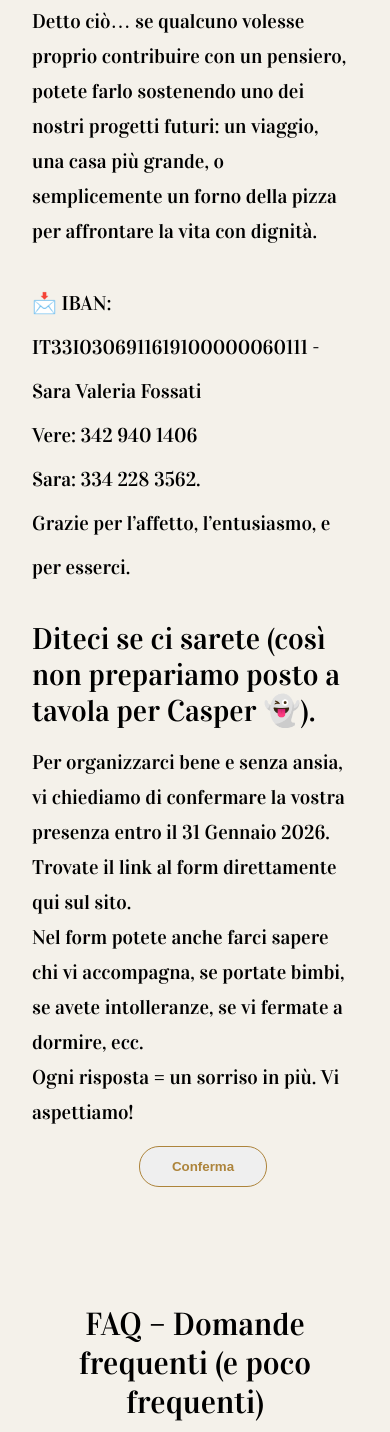
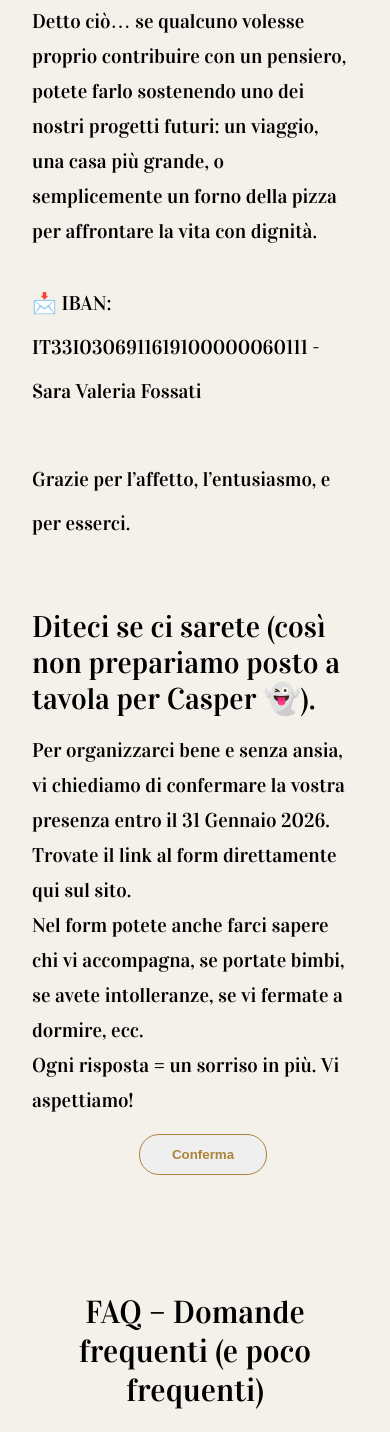
Before and after one commit to Sarafossati/saraeverenawedding, a React (Create React App) app: page / in a window 390 px wide. Shown: the part 4477-5909 px from the top of the page. Built offline with nearby package versions, Linux system fonts and the light colour scheme.

Commit message:
fix: responsive content and bugs desktop

```diff
--- a/src/App.css
+++ b/src/App.css
@@ -295,10 +295,6 @@ form textarea::placeholder {
   padding-top: 3rem;
 }
 
-/* .hero-text {
-  max-width: 500px;
-} */
-
 .hero-text h5 {
   letter-spacing: 2px;
   color: #a67c65;
@@ -321,7 +317,7 @@ form textarea::placeholder {
   margin-bottom: 2rem;
   font-size: 20px;
   line-height: 42px;
-  width: 35vw;
+  width: 40vw;
   font-style: normal;
 }
 
--- a/src/App.js
+++ b/src/App.js
@@ -237,7 +237,6 @@ function App() {
                 >
                   📩 IBAN: IT33I0306911619100000060111 - Sara Valeria Fossati
                   <br />
-                  Vere: 342 940 1406<br /> Sara: 334 228 3562.
                   <br /> Grazie per l’affetto, l’entusiasmo, e per esserci.
                 </p>
               </div>
@@ -250,6 +249,7 @@ function App() {
               display: "flex",
               flexDirection: "column",
               alignItems: "center",
+              marginTop: '2rem'
             }}
           >
             <h2 style={{ fontSize: "30px", padding:'0 2rem' }}>
```
